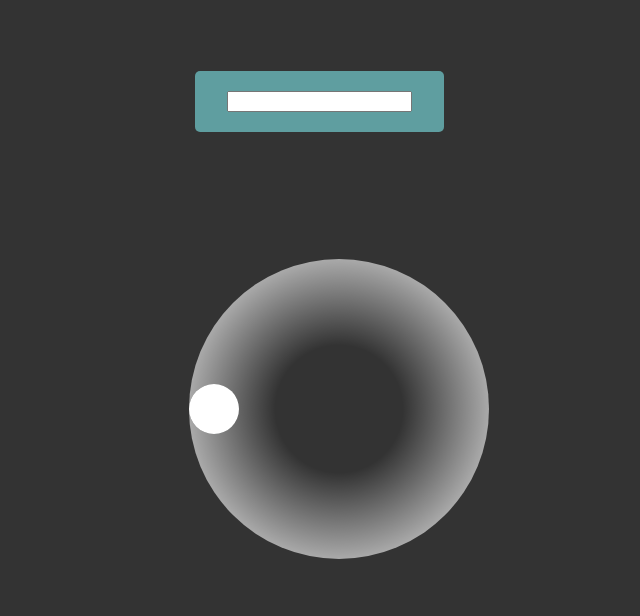
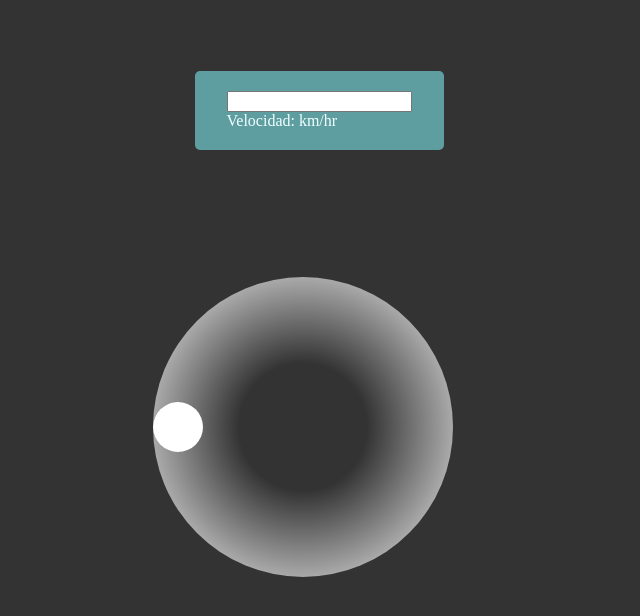
Before and after one commit to Lumexio/treadmill-simulator, a plain HTML site: page index.html in a window 1280 px wide. Shown: the whole page, without its empty margins (337-977 px from the left). Drawn offline with Linux system fonts and the light colour scheme.

Commit message:
fix: Using time as velocity relation.

```diff
--- a/css/style.css
+++ b/css/style.css
@@ -6,16 +6,21 @@ span {
   color: azure;
 }
 
+/*Contenedor del recuadro de entrada de datos*/
 .parent-box {
+
   display: grid;
   justify-content: center;
+  align-content: center;
   padding-top: 5%;
   padding-bottom: 10%;
 }
 
+/*Aqui se dibuja la caja con el input para dato*/
 .child-box {
   display: grid;
   justify-content: center;
+  align-content: center;
   background-color: cadetblue;
   padding: 20px 16px;
   width: 100%;
@@ -23,12 +28,16 @@ span {
 
 }
 
+/*Contenedor principal en donde se encuentra el recorrido y la animación de camino*/
+.content-main {
+  display: grid;
+  justify-content: center;
+  align-content: center;
 
-.content-main {
-  padding-left: 41%;
 
 }
 
+/**/
 .track-content {
   display: grid;
   justify-content: start;
--- a/index.html
+++ b/index.html
@@ -14,7 +14,8 @@
 <body>
  <div class="parent-box">
   <div class="child-box">
-   <input id="input" type="text" onchange="insertSpeed()"><span style="color: whitesmoke;" id="output"> </span>
+   <input id="input" type="text" onchange="insertSpeed()"><span> Velocidad:<span style="color: whitesmoke;"
+     id="output"></span> km/hr</span>
   </div>
  </div>
  <div class="content-main">
--- a/js/mecanic.js
+++ b/js/mecanic.js
@@ -3,9 +3,18 @@ function insertSpeed() {
 
      let input;
      input = document.getElementById('input').value;
-     input = input + "s";//unir un string con numero contenido en una variable.
-     output = input;//guarda la entrada de datos para mostrarla en una una etiqueta posteriormente
-     document.getElementById('output').innerHTML = output;
-     dataSpeed.style.animation = "rotate " + input + " linear reverse infinite"
+     if (input >= 0 && input <= 20) {
+          output = input;//guarda la entrada de datos para mostrarla en una una etiqueta posteriormente
+          input = (500 / input);//
+          input = input + "s";//unir un string con numero contenido en una variable.
+          console.log(output);
+          document.getElementById('output').innerHTML = output;
+          dataSpeed.style.animation = "rotate " + input + " linear reverse infinite"
+     } else {
+          alert("Entra incorrecta, debes ingresar una velocidad entre 1 y 20 km/hr. Intentalo de nuevo porfavor.");
+     }
+
+
+
 
 }
```
